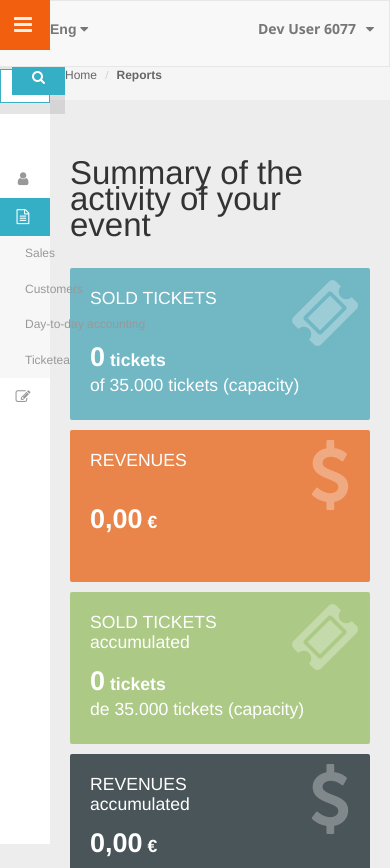
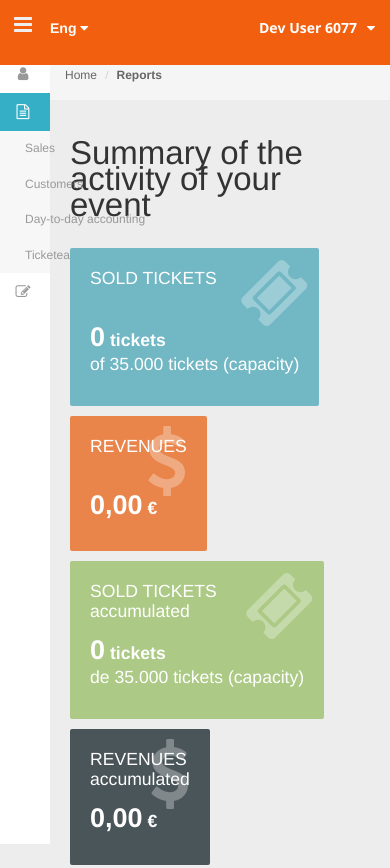
Before and after one commit to gnufede/go-charts, a plain HTML site: page index.html in a window 390 px wide. Shown: the top 868 px of the page. Drawn offline with nearby package versions, Linux system fonts and the light colour scheme; a script that the page names is missing; some icons are missing.

Commit message:
donut colors

```diff
--- a/css/styles.css
+++ b/css/styles.css
@@ -1,6 +1,19 @@
 body {
   font-family: 'Helvetica Neue', Helvetica, Arial, sans-serif;
   background-color: #ededed;
+}
+
+.navbar-default {
+  background: #F2600F;
+  border: none;
+}
+
+.navbar-default .navbar-nav>li>a {
+  color: #fff;
+}
+
+#sidebar-menu>ul {
+  margin-top: 5px;
 }
 
 .main-title {
@@ -9,6 +22,7 @@ body {
   color: #333;
   margin-bottom: 30px;
   font-weight: 400;
+  margin-top: 0;
 }
 
 .css-table {
@@ -51,21 +65,32 @@ body {
 
 .info-figures {
   margin-bottom: 20px;
+  display: -webkit-box;
+  display: -ms-flexbox;
+  display: -webkit-flex;
+  display: flex;
+  -webkit-flex-wrap: wrap;
+  -ms-flex-wrap: wrap;
+  flex-wrap: wrap;
 }
 
 .figures-section {
   box-sizing: border-box;
   padding: 0 10px;
   margin-bottom: 10px;
+  display: -webkit-box;
+  display: -ms-flexbox;
+  display: -webkit-flex;
+  display: flex;
 }
 
 .figures-box {
-  height: 162px;
   color: #fff;
   padding: 20px;
   font-size: 20px;
   border-radius: 2px;
   position: relative;
+  width: 100%;
 }
 
 .figures-box .fa {
@@ -125,6 +150,7 @@ body {
 .figures .add-info {
   display: block;
   font-weight: normal;
+  line-height: 23px;
 }
 
 .chart-box {
@@ -173,9 +199,6 @@ body {
 }
 
 @media (max-width: 1200px){
-  .figures-box {
-    height: 152px;
-  }
 
   .figures-box {
     font-size: 16px;
--- a/index.html
+++ b/index.html
@@ -102,13 +102,6 @@
 <div class="left side-menu">
     <div class="slimScrollDiv" style="position: relative; overflow: hidden; width: auto; height: 918px;"><div class="sidebar-inner slimscrollleft" style="overflow: hidden; width: auto; height: 918px;">
 
-        <!-- Search form -->
-        <form action="http://localhost:8000/search/" method="GET" role="search" class="navbar-form">
-            <div class="form-group">
-                <input type="text" placeholder="Search" class="form-control" name="search_term">
-                <button type="submit" class="btn search-button"><i class="fa fa-search"></i></button>
-            </div>
-        </form>
 
         <div class="clearfix"></div>
 
--- a/js/charts.js
+++ b/js/charts.js
@@ -58,7 +58,7 @@ var chart = c3.generate({
             Amount: ['#495559'],
             General: ['#71B7C4'],
             Infantil: ['#E9854A'],
-            Jubilados: ['#E9854A'],
+            Jubilados: ['#ACCA86'],
             Gratuita: ['#FBDD8D'],
             Total: ['#71B7C4']
         },
@@ -137,12 +137,12 @@ var channel = c3.generate({
     bindto: '#donut',
     data: {
         json: {},
-        //columns: [
-        //    ['boxoffice', 30],
-        //    ['online', 120],
-        //    ['iframe', 20]
-        //],
-        type : 'donut'
+        type : 'donut',
+        colors: {
+            BoxOffice: ['#71B7C4'],
+            IFrame: ['#E9854A'],
+            Online: ['#ACCA86']
+        },
     },
     donut: {
         label: {
```
Also changed, not shown: css/fakerstyle.css (+4 -13 lines).
